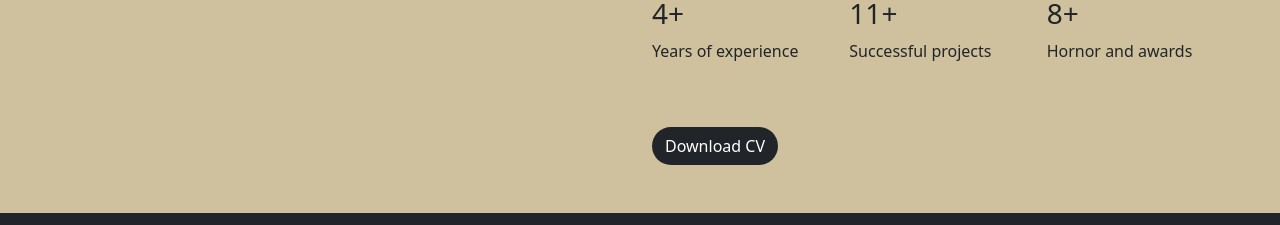
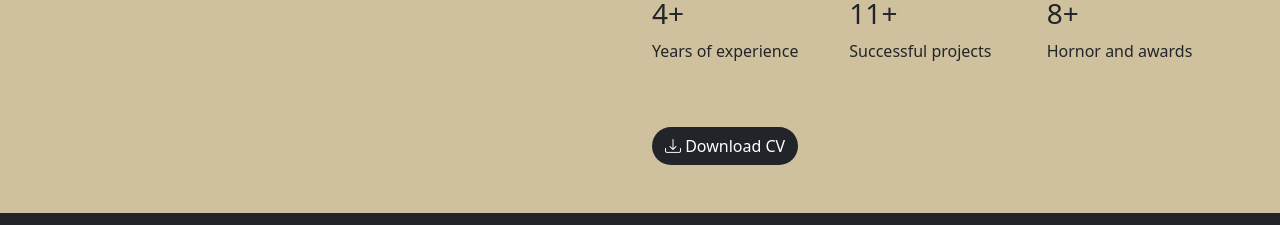
Before and after one commit to Azeezbank/MyPortfolio, a React (Create React App) app: page / in a window 1280 px wide. Shown: the part 1160-1385 px from the top of the page. Built offline with nearby package versions, Linux system fonts and the light colour scheme.

Commit message:
Update LoadingAbout.js

```diff
--- a/src/Components/LoadingAbout.js
+++ b/src/Components/LoadingAbout.js
@@ -99,7 +99,7 @@ const LoadingAbout = () => {
                     href="https://eu.docworkspace.com/d/sIITG9quRAbeOnrYG"
                   >
                     {" "}
-                    Download CV
+                    <i className='bi bi-download'> </i> Download CV
                   </a>
                 </button>
               </div>
```
